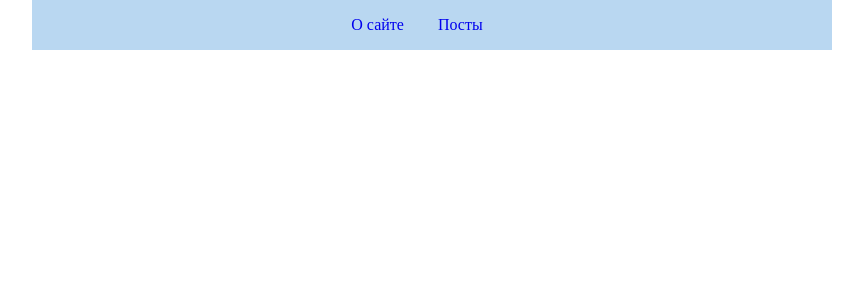
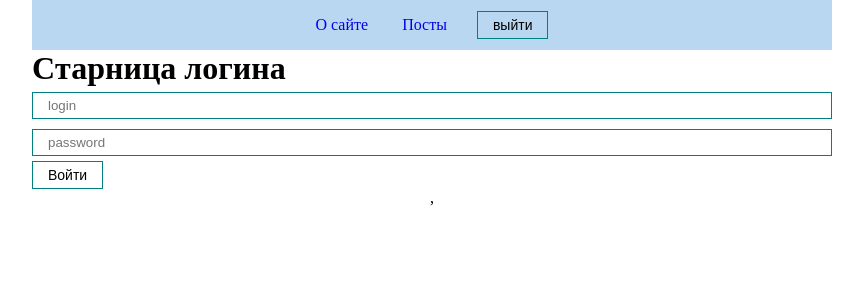
Before and after one commit to Boisglar/react-news-blog, a React (Create React App) app: page /login in a window 1280 px wide. Before the commit this address had no page. Shown: the top 300 px of the page, without its empty margins (208-1071 px from the left). Built offline with nearby package versions, Linux system fonts and the light colour scheme.

Commit message:
Реализовали  кастомные хуки на подгруску постов

```diff
--- a/src/App.js
+++ b/src/App.js
@@ -1,13 +1,28 @@
-import React from 'react';
+import React, { useEffect, useState } from 'react';
 import '../src/style/App.css';
 import AppRouter from './component/AppRouter';
 import Navbar from './component/UI/navbar/Navbar';
+import { AuthContext } from './context/context';
 
 export default function App() {
+  const [isAuth, setIsAuth] = useState(false);
+
+  useEffect(() => {
+    if (localStorage.getItem('auth')) {
+      setIsAuth(true);
+    }
+  }, []);
+
   return (
-    <div className="App">
-      <Navbar />
-      <AppRouter />
-    </div>
+    <AuthContext.Provider
+      value={{
+        isAuth,
+        setIsAuth,
+      }}>
+      <div className="App">
+        <Navbar />
+        <AppRouter />
+      </div>
+    </AuthContext.Provider>
   );
 }
--- a/src/component/AppRouter.jsx
+++ b/src/component/AppRouter.jsx
@@ -1,13 +1,19 @@
-import React from 'react';
-import { Route, Routes } from 'react-router-dom';
-import { routes } from '../router/router';
+import React, { useContext } from 'react';
+import { Navigate, Route, Routes } from 'react-router-dom';
+import { AuthContext } from '../context/context';
+import { pablicRoutes, privateRoutes } from '../router/router';
 
 function AppRouter() {
+  const { isAuth } = useContext(AuthContext);
   return (
     <Routes>
-      {routes.map((route) => {
-        return <Route path={route.path} element={route.component} key={route.path} />;
-      })}
+      {isAuth
+        ? privateRoutes.map((route) => {
+            return <Route path={route.path} element={route.component} key={route.path} />;
+          })
+        : pablicRoutes.map((route) => {
+            return <Route path={route.path} element={route.component} key={route.path} />;
+          })}
     </Routes>
   );
 }
--- a/src/component/UI/navbar/Navbar.jsx
+++ b/src/component/UI/navbar/Navbar.jsx
@@ -1,13 +1,23 @@
-import React from 'react';
+import React, { useContext } from 'react';
 import { NavLink } from 'react-router-dom';
+import { AuthContext } from '../../../context/context';
+import MyButton from '../button/MyButton';
 
 function Navbar() {
+  const { setIsAuth } = useContext(AuthContext);
+
+  const logout = () => {
+    setIsAuth(false);
+    localStorage.removeItem('auth');
+  };
+
   return (
     <div className="navbar">
       <div className="navbar__links">
         <NavLink to="/About"> О сайте </NavLink>
         <NavLink to="/posts"> Посты</NavLink>
       </div>
+      <MyButton onClick={logout}>выйти</MyButton>
     </div>
   );
 }
--- /dev/null
+++ b/src/context/context.js
@@ -0,0 +1,3 @@
+import { createContext } from 'react';
+
+export const AuthContext = createContext(null);
--- /dev/null
+++ b/src/hooks/useObserver.js
@@ -0,0 +1,17 @@
+import { useEffect, useRef } from 'react';
+
+export const useObserver = (ref, canLoad, isLoading, callback) => {
+  const observer = useRef();
+  useEffect(() => {
+    if (isLoading) return;
+    if (observer.current) observer.current.disconnect();
+
+    var cd = function (entries, observer) {
+      if (entries[0].isIntersecting && canLoad) {
+        callback();
+      }
+    };
+    observer.current = new IntersectionObserver(cd);
+    observer.current.observe(ref.current);
+  }, [isLoading]);
+};
--- a/src/index.js
+++ b/src/index.js
@@ -9,5 +9,6 @@ root.render(
     <BrowserRouter>
       <App />
     </BrowserRouter>
+    ,
   </React.StrictMode>,
 );
--- /dev/null
+++ b/src/pages/Login.jsx
@@ -0,0 +1,25 @@
+import React, { useContext } from 'react';
+import { AuthContext } from '../context/context';
+import MyButton from '../component/UI/button/MyButton';
+import MyInput from '../component/UI/input/MyInput';
+
+function Login() {
+  const { setIsAuth } = useContext(AuthContext);
+  const hendelAuth = (e) => {
+    e.preventDefault();
+    setIsAuth(true);
+    localStorage.setItem('auth', 'true');
+  };
+  return (
+    <div>
+      <h1>Cтарница логина</h1>
+      <form onSubmit={hendelAuth}>
+        <MyInput type="text" placeholder="login" />
+        <MyInput type="password" placeholder="password" />
+        <MyButton> Войти </MyButton>
+      </form>
+    </div>
+  );
+}
+
+export default Login;
--- a/src/pages/Posts.jsx
+++ b/src/pages/Posts.jsx
@@ -1,4 +1,4 @@
-import { useEffect, useState } from 'react';
+import { useEffect, useRef, useState } from 'react';
 import MyButton from '../component/UI/button/MyButton';
 import MyModal from '../component/UI/myModal/MyModal';
 import PostForm from '../component/PostForm';
@@ -10,25 +10,33 @@ import PostServise from '../api/PostServise';
 import useFetching from '../hooks/useFetching';
 import { usePosts } from '../hooks/usePosts';
 import { getPageCount } from '../utils/page';
+import { useObserver } from '../hooks/useObserver';
+import MySelect from '../component/UI/select/MySelect';
 
 function Posts() {
   const [filter, setFilter] = useState({ sort: '', query: '' });
   const [modal, setModal] = useState(false);
   const [posts, setPosts] = useState([]);
-  const [limit] = useState(10);
+  const [limit, setLimit] = useState(10);
   const [page, setPage] = useState(1);
-  const [totalPage, setTotalPage] = useState(0);
+  const [totalPages, setTotalPage] = useState(0);
   const [fetchPosts, isLoadingPosts, errorPosts] = useFetching(async () => {
     const response = await PostServise.getAll(limit, page);
-    setPosts(response.data);
+    setPosts([...posts, ...response.data]);
     const totalCount = response.headers['x-total-count'];
     setTotalPage(getPageCount(totalCount, limit));
   });
 
   const sortedAndSearchedPosts = usePosts(posts, filter.sort, filter.query);
+  const lastElement = useRef();
+
+  useObserver(lastElement, page < totalPages, isLoadingPosts, () => {
+    setPage(page + 1);
+  });
+
   useEffect(() => {
     fetchPosts();
-  }, [page]);
+  }, [page, limit]);
 
   const changePage = (page) => {
     setPage(page);
@@ -51,18 +59,28 @@ function Posts() {
       <MyModal visible={modal} setVisible={setModal}>
         <PostForm create={createPost} setPosts={setPosts} />
       </MyModal>
-
       <PostFilter filter={filter} setFilter={setFilter} />
       <hr style={{ margin: '15px 0' }} />
+      <MySelect
+        value={limit}
+        onChange={(limit) => setLimit(limit)}
+        defaultValue="Кол-во Элиментов на странице"
+        options={[
+          { value: 10, name: '10' },
+          { value: 15, name: '15' },
+          { value: 30, name: '30' },
+          { value: -1, name: 'Показать все' },
+        ]}
+      />
       {errorPosts && <h1>Произошла ошибка {errorPosts.massege}</h1>}
-      {isLoadingPosts ? (
+      <PostList posts={sortedAndSearchedPosts} remove={removePost} title={'Posts'} />
+      <div ref={lastElement} style={{ height: '20px', background: 'red' }}></div>
+      {isLoadingPosts && (
         <div style={{ display: 'flex', justifyContent: 'center', margin: '60px' }}>
           <LoaderG />
         </div>
-      ) : (
-        <PostList posts={sortedAndSearchedPosts} remove={removePost} title={'Posts'} />
       )}
-      <Pagination totalPages={totalPage} page={page} changePage={changePage} />
+      <Pagination totalPages={totalPages} page={page} changePage={changePage} />
     </div>
   );
 }
--- a/src/router/router.js
+++ b/src/router/router.js
@@ -1,9 +1,18 @@
+import { Navigate, redirect } from 'react-router-dom';
 import About from '../component/About';
+import Login from '../pages/Login';
 import PostById from '../component/PostById';
 import Posts from '../pages/Posts';
 
-export const routes = [
+export const privateRoutes = [
   { path: '/about', component: <About /> },
   { path: '/posts', component: <Posts /> },
   { path: '/posts/:id', component: <PostById /> },
+  { path: '/', component: <Navigate to="/posts" /> },
 ];
+
+export const pablicRoutes = [
+  { path: '/login', component: <Login /> },
+  { path: '/', component: <Navigate to="/login" /> },
+  { path: '*', component: <Login /> },
+];
```
Also changed, not shown: src/hooks/useFetching.js (renamed from src/hooks/useFetching.jsx), src/hooks/usePosts.js (renamed from src/hooks/usePosts.jsx), src/pages/NotFount.jsx (renamed from src/component/NotFount.jsx).
